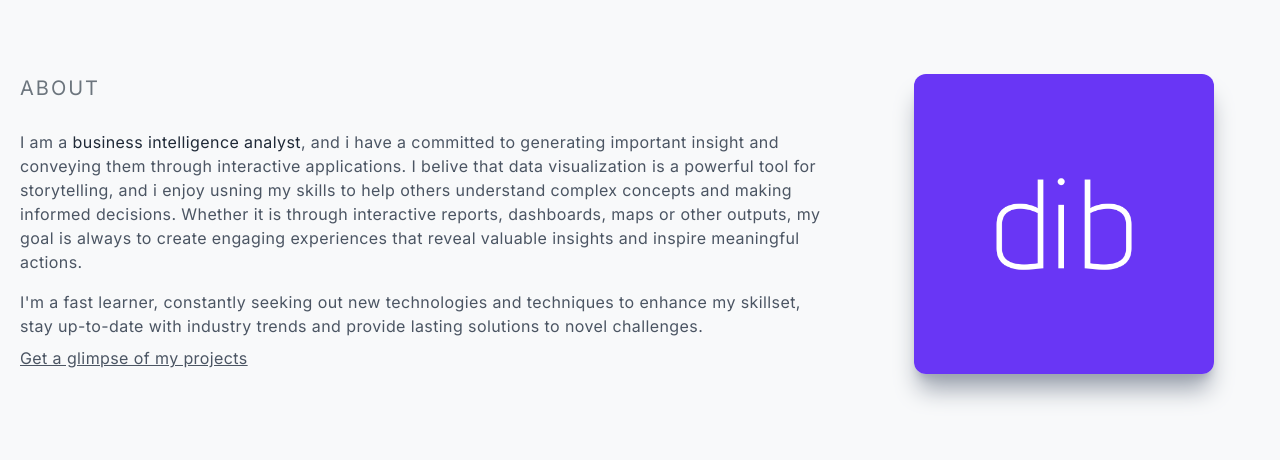
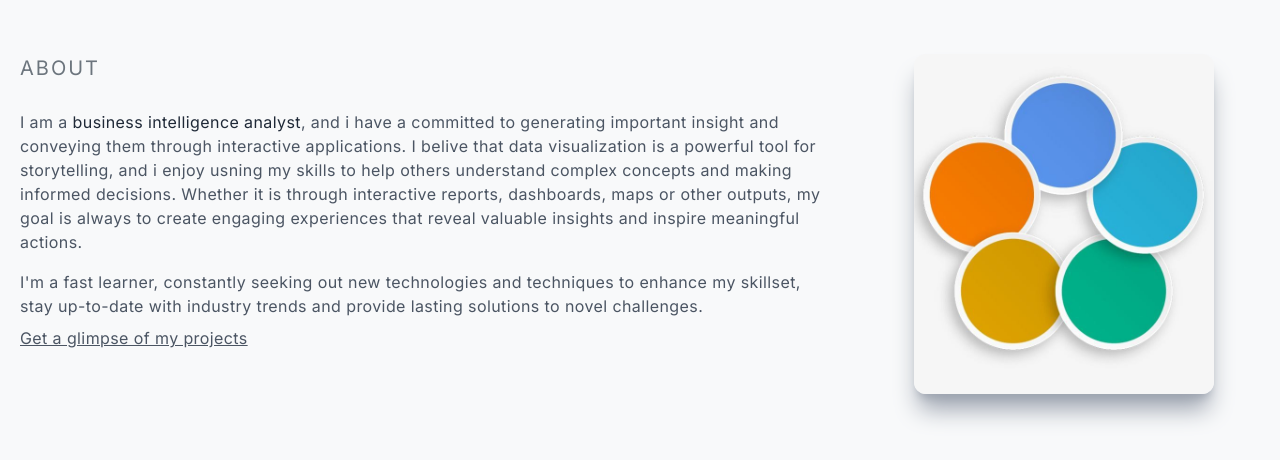
Before and after one commit to akins11/nxtp, a Next.js app: page / in a window 1280 px wide. Shown: the part 976-1436 px from the top of the page. Built offline with nearby package versions, Linux system fonts and the light colour scheme.

Commit message:
updated the new display image file

```diff
--- a/src/components/About.jsx
+++ b/src/components/About.jsx
@@ -25,7 +25,7 @@ const About = () => {
             </div>
             <div className='col-span-1 flex items-center justify-center'>
                 <div className='w-fit  h-auto m-auto shadow-xl shadow-gray-400 rounded-xl  hover:scale-103 ease-in duration-500'>
-                    <Image className='rounded-xl' src='/color-logo.png' alt='analytic-image' width='300' height='350'/>
+                    <Image className='rounded-xl' src='/cjdotes.jpg' alt='analytic-image' width='300' height='350'/>
                 </div>
             </div>
         </div>
```
